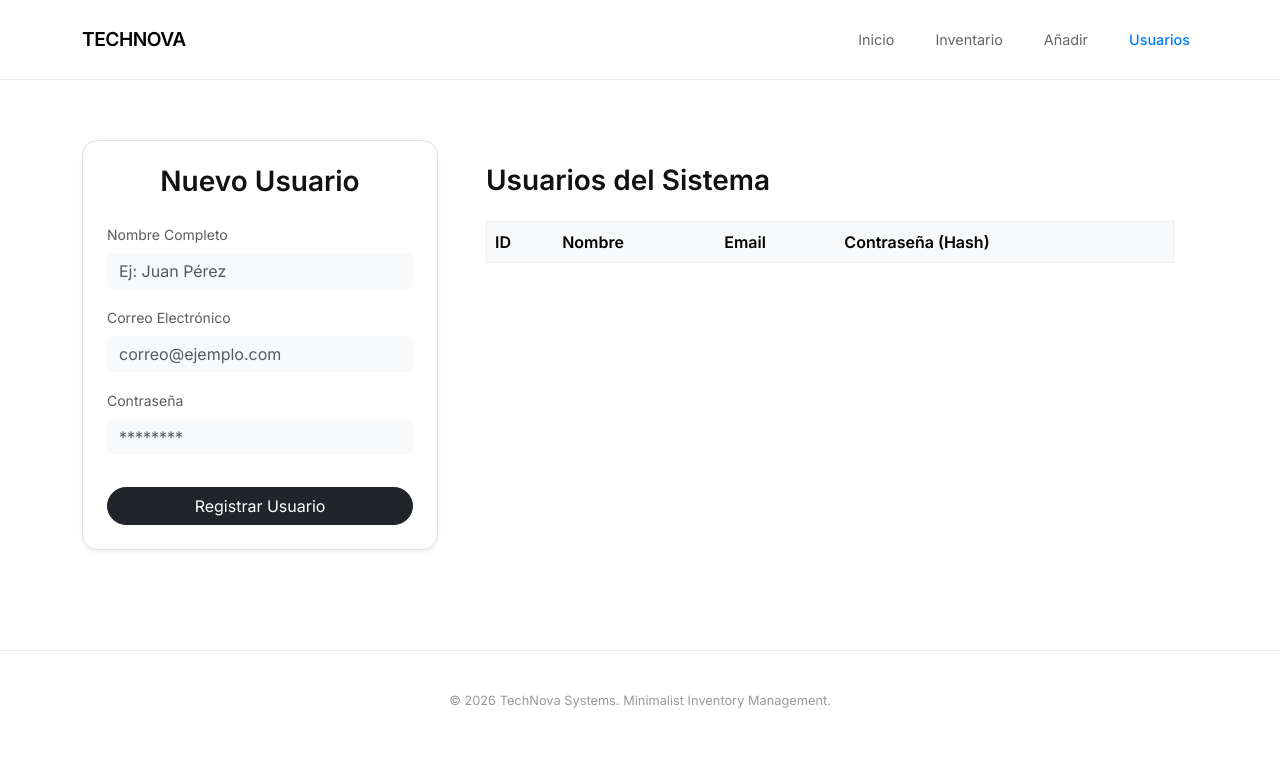
After one commit to Bryan11710/Desarrollo-de-aplicaciones-web, a Flask app: page /usuarios in a window 1280 px wide. The commit adds this page. Shown: the top 766 px of the page. Run offline with Flask 3, Linux system fonts and the light colour scheme; data that the repository does not hold is empty.

Commit message:
Semana 13: Migracion completa a MySQL y Gestion de Usuarios

```diff
--- /dev/null
+++ b/Conexion/conexion.py
@@ -0,0 +1,16 @@
+import mysql.connector
+from mysql.connector import Error
+
+def obtener_conexion():
+    try:
+        conexion = mysql.connector.connect(
+            host="localhost",
+            user="root",      # Usuario por defecto de XAMPP
+            password="",      # Contraseña por defecto de XAMPP
+            database="tienda_technova"
+        )
+        if conexion.is_connected():
+            return conexion
+    except Error as e:
+        print(f"Error al conectar a MySQL: {e}")
+        return None
--- a/app.py
+++ b/app.py
@@ -1,36 +1,28 @@
 from flask import Flask, render_template, request, redirect, url_for
-from database import Inventario
-import json
-import csv
+from Conexion.conexion import obtener_conexion
 import os
 
 app = Flask(__name__)
-db_tienda = Inventario()
 
-# --- CONFIGURACIÓN DE RUTAS DE ARCHIVOS ---
-# Esto asegura que las carpetas existan para evitar errores
-RUTA_CARPETA = 'inventario/data'
-if not os.path.exists(RUTA_CARPETA):
-    os.makedirs(RUTA_CARPETA)
-
-ARCH_TXT = os.path.join(RUTA_CARPETA, 'datos.txt')
-ARCH_CSV = os.path.join(RUTA_CARPETA, 'datos.csv')
-ARCH_JSON = os.path.join(RUTA_CARPETA, 'datos.json')
-
+# --- RUTA DE INICIO ---
 @app.route('/')
 def index():
     return render_template('index.html')
 
-@app.route('/about')
-def about():
-    return render_template('about.html')
-
+# --- LISTAR EQUIPOS (Consultar MySQL) ---
 @app.route('/celulares')
 def listar():
-    # Obtiene los datos de la Base de Datos (SQLAlchemy/SQLite)
-    equipos = db_tienda.obtener_todo()
-    return render_template('celulares.html', equipos=equipos)
+    db = obtener_conexion()
+    if db:
+        cursor = db.cursor(dictionary=True)
+        cursor.execute("SELECT * FROM equipos")
+        equipos = cursor.fetchall()
+        cursor.close()
+        db.close()
+        return render_template('celulares.html', equipos=equipos)
+    return "Error al conectar con la base de datos."
 
+# --- AGREGAR EQUIPO (Insertar en MySQL) ---
 @app.route('/agregar', methods=['GET', 'POST'])
 def agregar_equipo():
     if request.method == 'POST':
@@ -39,51 +31,50 @@ def agregar_equipo():
         cantidad = int(request.form['cantidad'])
         precio = float(request.form['precio'])
 
-        # 1. GUARDAR EN BASE DE DATOS (Lo que ya tenías)
-        db_tienda.agregar(nombre, marca, cantidad, precio)
-
-        # 2. GUARDAR EN TXT (Semana 12)
-        with open(ARCH_TXT, 'a') as f:
-            f.write(f"Marca: {marca}, Modelo: {nombre}, Cantidad: {cantidad}, Precio: {precio}\n")
-
-        # 3. GUARDAR EN CSV (Semana 12)
-        with open(ARCH_CSV, 'a', newline='') as f:
-            writer = csv.writer(f)
-            writer.writerow([marca, nombre, cantidad, precio])
-
-        # 4. GUARDAR EN JSON (Semana 12)
-        nuevo_item = {"marca": marca, "nombre": nombre, "cantidad": cantidad, "precio": precio}
-        # Leemos lo que hay, agregamos el nuevo y guardamos
-        datos_json = []
-        if os.path.exists(ARCH_JSON) and os.path.getsize(ARCH_JSON) > 0:
-            with open(ARCH_JSON, 'r') as f:
-                try:
-                    datos_json = json.load(f)
-                except json.JSONDecodeError:
-                    datos_json = []
-
-        datos_json.append(nuevo_item)
-        with open(ARCH_JSON, 'w') as f:
-            json.dump(datos_json, f, indent=4)
-
-        return redirect(url_for('listar'))
+        db = obtener_conexion()
+        if db:
+            cursor = db.cursor()
+            sql = "INSERT INTO equipos (marca, nombre, cantidad, precio) VALUES (%s, %s, %s, %s)"
+            cursor.execute(sql, (marca, nombre, cantidad, precio))
+            db.commit()
+            cursor.close()
+            db.close()
+            return redirect(url_for('listar'))
 
     return render_template('formulario.html')
 
-# NUEVA RUTA: Para mostrar los datos de los archivos (Punto 2.2)
-@app.route('/ver_archivos')
-def ver_archivos():
-    contenido_txt = []
-    if os.path.exists(ARCH_TXT):
-        with open(ARCH_TXT, 'r') as f:
-            contenido_txt = f.readlines()
-
-    return render_template('datos.html', lista=contenido_txt)
-
+# --- ELIMINAR EQUIPO ---
 @app.route('/eliminar/<int:id>')
 def eliminar(id):
-    db_tienda.eliminar(id)
+    db = obtener_conexion()
+    if db:
+        cursor = db.cursor()
+        cursor.execute("DELETE FROM equipos WHERE id = %s", (id,))
+        db.commit()
+        cursor.close()
+        db.close()
     return redirect(url_for('listar'))
+
+# --- REGISTRO DE USUARIOS (Requisito Semana 13) ---
+@app.route('/usuarios', methods=['GET', 'POST'])
+def gestionar_usuarios():
+    db = obtener_conexion()
+    cursor = db.cursor(dictionary=True)
+
+    if request.method == 'POST':
+        nombre = request.form['nombre']
+        mail = request.form['mail']
+        password = request.form['password']
+
+        cursor.execute("INSERT INTO usuarios (nombre, mail, password) VALUES (%s, %s, %s)", (nombre, mail, password))
+        db.commit()
+        return redirect(url_for('gestionar_usuarios'))
+
+    cursor.execute("SELECT * FROM usuarios")
+    lista_usuarios = cursor.fetchall()
+    cursor.close()
+    db.close()
+    return render_template('usuarios.html', usuarios=lista_usuarios)
 
 if __name__ == '__main__':
     app.run(debug=True)
--- a/inventario/data/datos.csv
+++ b/inventario/data/datos.csv
@@ -0,0 +1 @@
+SAMSUNG,A54,10,600.0
--- a/inventario/data/datos.txt
+++ b/inventario/data/datos.txt
@@ -0,0 +1 @@
+Marca: SAMSUNG, Modelo: A54, Cantidad: 10, Precio: 600.0
--- a/templates/base.html
+++ b/templates/base.html
@@ -10,16 +10,15 @@
     <style>
         body {
             font-family: 'Inter', sans-serif;
-            background-color: #ffffff; /* Blanco total */
+            background-color: #ffffff;
             color: #111111;
             margin: 0;
             padding: 0;
         }
 
-        /* Navegación ultra minimalista */
         .navbar {
             background-color: #ffffff !important;
-            border-bottom: 1px solid #eaeaea; /* Línea muy fina */
+            border-bottom: 1px solid #eaeaea;
             padding: 20px 0;
         }
 
@@ -42,9 +41,9 @@
             color: #000 !important;
         }
 
-        /* El botón de registros ahora es un link elegante */
-        .nav-logs {
-            color: #007bff !important; /* Un toque de azul solo aquí */
+        /* Estilo para el link de Usuarios (Semana 13) */
+        .nav-users {
+            color: #007bff !important;
             font-weight: 500;
         }
 
@@ -52,7 +51,6 @@
             margin-top: 60px;
         }
 
-        /* Footer discreto */
         footer {
             margin-top: 100px;
             padding: 40px 0;
@@ -62,7 +60,6 @@
             text-align: center;
         }
 
-        /* Quitar sombras y bordes feos de las tablas/cuadros que vengan de otros archivos */
         .card, .table {
             border: 1px solid #eee !important;
             box-shadow: none !important;
@@ -92,7 +89,7 @@
                         <a class="nav-link" href="{{ url_for('agregar_equipo') }}">Añadir</a>
                     </li>
                     <li class="nav-item">
-                        <a class="nav-link nav-logs" href="{{ url_for('ver_archivos') }}">Registros</a>
+                        <a class="nav-link nav-users" href="{{ url_for('gestionar_usuarios') }}">Usuarios</a>
                     </li>
                 </ul>
             </div>
--- /dev/null
+++ b/templates/usuarios.html
@@ -0,0 +1,54 @@
+{% extends "base.html" %}
+
+{% block content %}
+<div class="row justify-content-center mt-5">
+    <div class="col-md-4">
+        <div class="p-4 border rounded-4 shadow-sm bg-white">
+            <h3 class="fw-bold mb-4 text-center">Nuevo Usuario</h3>
+            <form action="{{ url_for('gestionar_usuarios') }}" method="POST">
+                <div class="mb-3">
+                    <label class="form-label small text-muted">Nombre Completo</label>
+                    <input type="text" name="nombre" class="form-control bg-light border-0 shadow-none" placeholder="Ej: Juan Pérez" required>
+                </div>
+                <div class="mb-3">
+                    <label class="form-label small text-muted">Correo Electrónico</label>
+                    <input type="email" name="mail" class="form-control bg-light border-0 shadow-none" placeholder="correo@ejemplo.com" required>
+                </div>
+                <div class="mb-3">
+                    <label class="form-label small text-muted">Contraseña</label>
+                    <input type="password" name="password" class="form-control bg-light border-0 shadow-none" placeholder="********" required>
+                </div>
+                <button type="submit" class="btn btn-dark w-100 rounded-pill mt-3">Registrar Usuario</button>
+            </form>
+        </div>
+    </div>
+
+    <div class="col-md-8">
+        <div class="p-4">
+            <h3 class="fw-bold mb-4">Usuarios del Sistema</h3>
+            <div class="table-responsive">
+                <table class="table align-middle">
+                    <thead class="table-light">
+                        <tr>
+                            <th class="border-0">ID</th>
+                            <th class="border-0">Nombre</th>
+                            <th class="border-0">Email</th>
+                            <th class="border-0">Contraseña (Hash)</th>
+                        </tr>
+                    </thead>
+                    <tbody>
+                        {% for usuario in usuarios %}
+                        <tr>
+                            <td class="text-muted small">#{{ usuario.id_usuario }}</td>
+                            <td class="fw-medium">{{ usuario.nombre }}</td>
+                            <td>{{ usuario.mail }}</td>
+                            <td class="text-muted small">********</td>
+                        </tr>
+                        {% endfor %}
+                    </tbody>
+                </table>
+            </div>
+        </div>
+    </div>
+</div>
+{% endblock %}
```
Also changed, not shown: database.py (deleted, +0 -32 lines), inventario/data/datos.json (+8 -0 lines), celustore.db (deleted).
